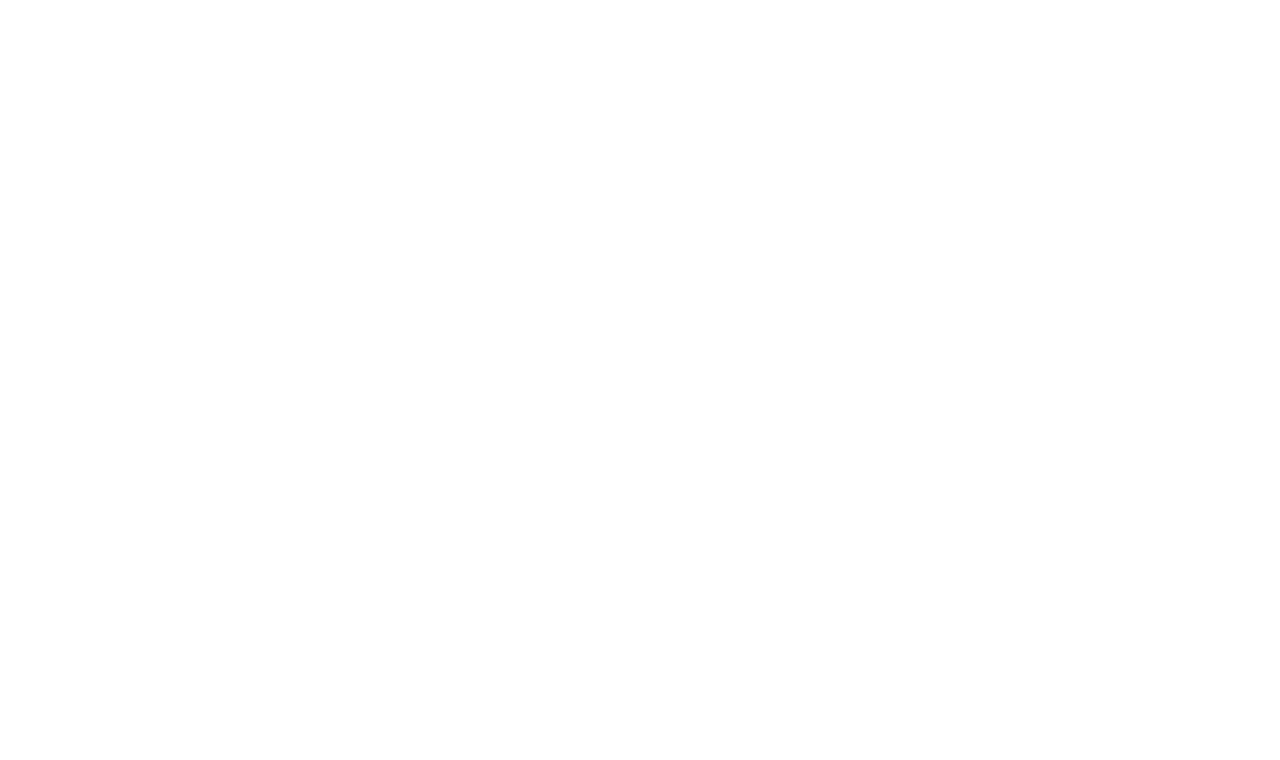
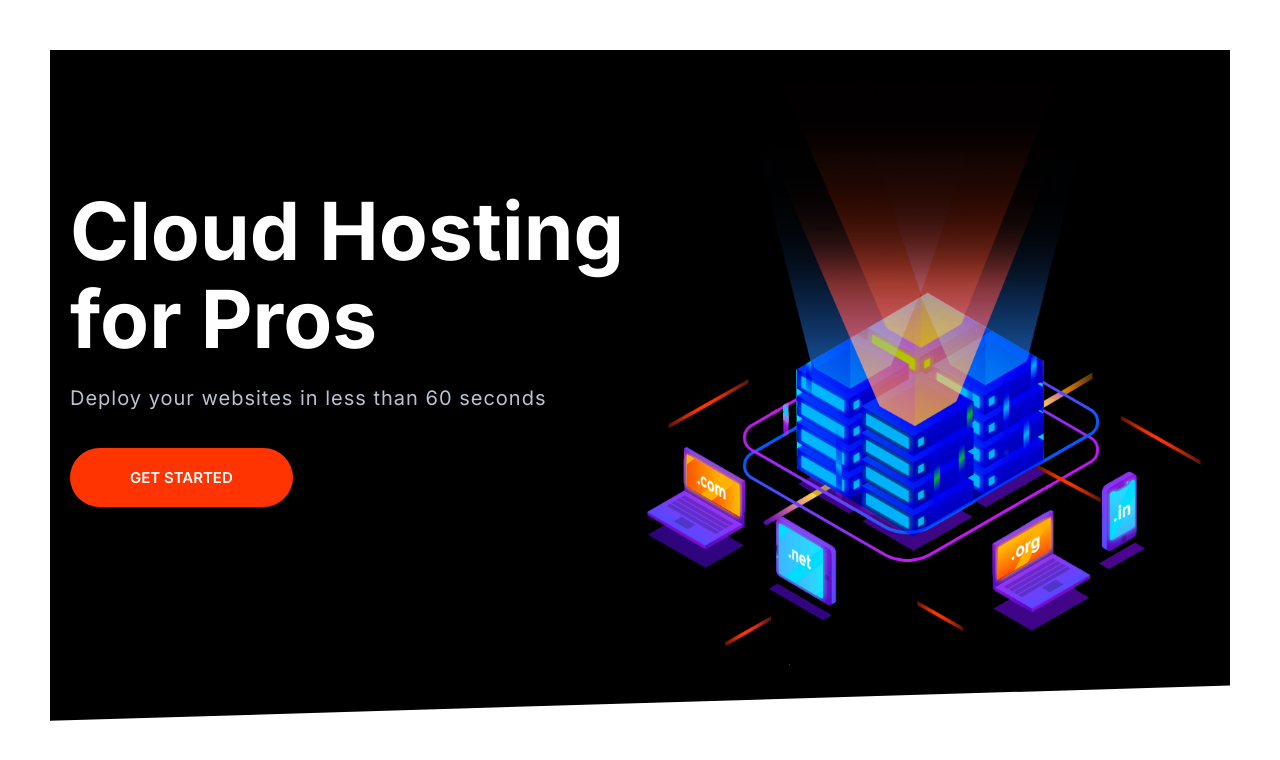
Before and after one commit to BABA983/moshify, a plain HTML site: page index.html in a window 1280 px wide. Drawn offline with Linux system fonts and the light colour scheme.

Commit message:
Build the hero component

```diff
--- a/css/style.css
+++ b/css/style.css
@@ -33,6 +33,7 @@
 h3 {
   color: var(--color-headings);
   margin-bottom: 1rem;
+  line-height: 1.1;
 }
 h1 {
   font-size: 7rem;
@@ -531,6 +532,48 @@
   opacity: 1;
 }
 
+/* Blocks */
+
+.block {
+  --padding-vertical: 5rem;
+  padding: var(--padding-vertical) 2rem;
+}
+
+.block__header {
+  text-align: center;
+  margin-bottom: 4rem;
+}
+
+.block__heading {
+  margin-top: 0;
+}
+
+.block--dark {
+  background: #000;
+  color: #7b858b;
+}
+
+.block--dark h1,
+.block--dark h2,
+.block--dark h3 {
+  color: #fff;
+}
+
+.block--skewed-right {
+  padding-bottom: calc(var(--padding-vertical) + 4rem);
+  clip-path: polygon(0% 0%, 100% 0%, 100% 100%, 0% 95%);
+}
+
+.block--skewed-left {
+  padding-bottom: calc(var(--padding-vertical) + 4rem);
+  clip-path: polygon(0% 0%, 100% 0%, 100% 95%, 0% 100%);
+}
+
+.container {
+  max-width: 1140px;
+  margin: 0 auto;
+}
+
 /* Navigation Bar */
 .nav {
   background: #000;
@@ -587,3 +630,26 @@
     border: 0;
   }
 }
+
+/* Hero */
+.hero {
+  clip-path: polygon(0% 0%, 100% 0%, 100% 90%, 0% 95%);
+}
+.hero__tagline {
+  font-size: 2rem;
+  color: #b9c3cf;
+  letter-spacing: 1px;
+  margin: 2rem 0 5rem;
+}
+.hero__image {
+  width: 100%;
+}
+@media screen and (min-width: 768px) {
+  .hero {
+    padding-top: 0;
+  }
+  .hero__content {
+    text-align: left;
+    align-self: center;
+  }
+}
--- a/index.html
+++ b/index.html
@@ -2,7 +2,7 @@
  * @Author: raoqidi
  * @Date: 2021-07-10 13:49:35
  * @LastEditors: raoqidi
- * @LastEditTime: 2021-07-11 15:47:51
+ * @LastEditTime: 2021-07-11 16:03:57
  * @Description: please add a description to the file
  * @FilePath: /moshify/index.html
 -->
@@ -20,6 +20,19 @@
       rel="stylesheet"
     />
   </head>
-  <body style="padding: 5rem"></body>
+  <body style="padding: 5rem">
+    <section class="block block--dark block--skewed-left hero">
+      <div class="container grid grid--1x2">
+        <header class="block__header hero__content">
+          <h1 class="block__heading">Cloud Hosting for Pros</h1>
+          <p class="hero__tagline">
+            Deploy your websites in less than 60 seconds
+          </p>
+          <a href="#" class="btn btn--accent btn--stretched">Get Started</a>
+        </header>
+        <img class="hero__image" src="/images/banner.png" alt="" />
+      </div>
+    </section>
+  </body>
   <script src="/js/main.js"></script>
 </html>
```
Also changed, not shown: components/hero.html (added, +18 -0 lines), images/banner.png (added).
